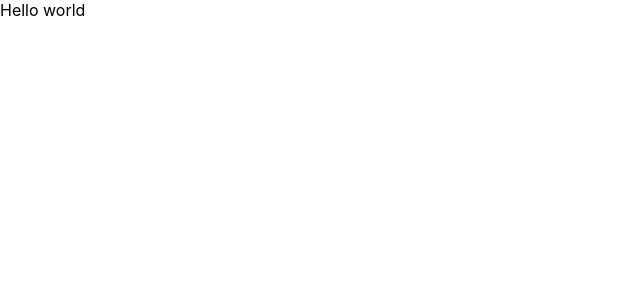
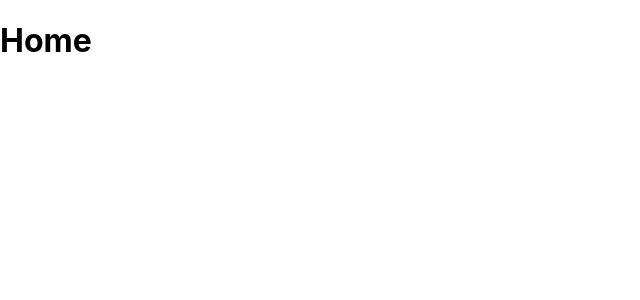
Before and after one commit to AnnLe4869/dormit-second-prototype, a React (Create React App) app: page / in a window 1280 px wide. Shown: the top 300 px of the page, without its empty margins (0-640 px from the left). Built offline with nearby package versions, Linux system fonts and the light colour scheme.

Commit message:
Setup main routes

```diff
--- a/src/App.js
+++ b/src/App.js
@@ -1,12 +1,28 @@
-import {useUserIsAuthenticated} from './context/user-context'
+import { BrowserRouter as Router, Route, Routes } from "react-router-dom";
+import AccountPage from "./routes/account/Account";
+import AuthPage from "./routes/auth/Auth";
+import CheckoutPage from "./routes/checkout/Checkout";
+import Homepage from "./routes/home/Home";
+import OrderPage from "./routes/order/Order";
+import SearchPage from "./routes/search/Search";
 
 function App() {
+  return (
+    <Router>
+      <Routes>
+        <Route path="/search" element={<SearchPage />} />
 
-  useUserIsAuthenticated()
-  return (
-    <div className="App">
-      Hello world
-    </div>
+        <Route path="/auth" element={<AuthPage />} />
+
+        <Route path="/order" element={<OrderPage />} />
+
+        <Route path="/checkout" element={<CheckoutPage />} />
+
+        <Route path="/account" element={<AccountPage />} />
+
+        <Route path="/" element={<Homepage />} exact />
+      </Routes>
+    </Router>
   );
 }
 
--- /dev/null
+++ b/src/routes/account/Account.js
@@ -0,0 +1,7 @@
+import React from 'react'
+
+export default function Account() {
+  return (
+    <div>Account</div>
+  )
+}
--- /dev/null
+++ b/src/routes/auth/Auth.js
@@ -0,0 +1,7 @@
+import React from 'react'
+
+export default function Auth() {
+  return (
+    <div>Auth</div>
+  )
+}
--- /dev/null
+++ b/src/routes/checkout/Checkout.js
@@ -0,0 +1,7 @@
+import React from 'react'
+
+export default function Checkout() {
+  return (
+    <h1>Checkout</h1>
+  )
+}
--- /dev/null
+++ b/src/routes/home/Home.js
@@ -0,0 +1,7 @@
+import React from 'react'
+
+export default function Home() {
+  return (
+    <h1>Home</h1>
+  )
+}
--- /dev/null
+++ b/src/routes/order/Order.js
@@ -0,0 +1,7 @@
+import React from 'react'
+
+export default function Order() {
+  return (
+    <div>Order</div>
+  )
+}
--- /dev/null
+++ b/src/routes/search/Search.js
@@ -0,0 +1,7 @@
+import React from 'react'
+
+export default function Search() {
+  return (
+    <div>Search</div>
+  )
+}
```
